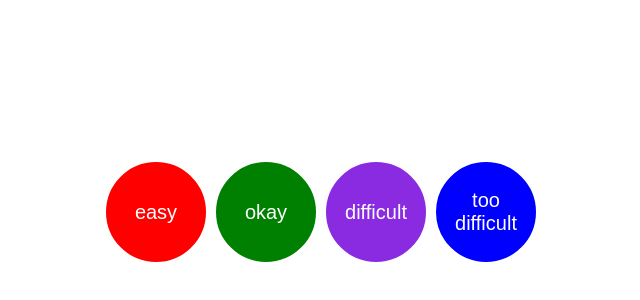
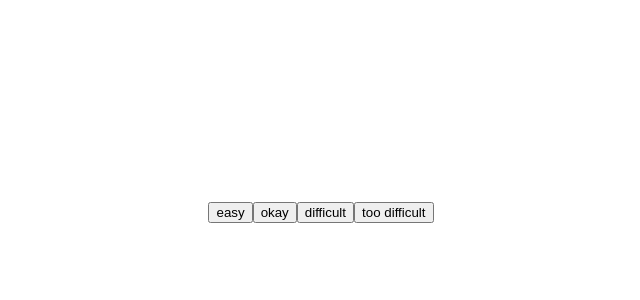
Before and after one commit to nelonj/that-was-easy, a React (Create React App) app: page / in a window 1280 px wide. Shown: the part 188-488 px from the top of the page, without its empty margins (319-959 px from the left). Built offline with nearby package versions, Linux system fonts and the light colour scheme.

Commit message:
refactored button creation into components

```diff
--- /dev/null
+++ b/src/AlertButton.tsx
@@ -0,0 +1,18 @@
+import React from 'react'
+
+type ButtonComponents = {
+    alert: string
+}
+
+
+function AlertButton ({alert}: ButtonComponents) {
+    return (
+        <button
+            className = {alert} >
+            {/* // onClick = {() => window.alert("That was" + " " + alert)} >  */}
+        {alert}
+        </button>
+    )
+}
+
+export default AlertButton
--- a/src/App.tsx
+++ b/src/App.tsx
@@ -1,17 +1,19 @@
 import React from 'react';
-import logo from './logo.svg';
 import './App.css';
+import AlertButton from './AlertButton'
+
 
 function App() {
 
-  // const buttons = ['easy', 'okay', 'difficult', 'too difficult'];
-  // buttons.forEach(element => <button></button>)
+  return (
+    <div className= "App">
+      <AlertButton alert = 'easy'  />
+      <AlertButton alert = 'okay' />
+      <AlertButton alert = 'difficult'  />
+      <AlertButton alert = 'too difficult'  />
 
-  return (
 
-    <div className="App">
-
-      <button
+      {/* <button
         className="button1"
         onClick={() => alert("That was easy")}
         > easy </button>
@@ -26,7 +28,7 @@ function App() {
       <button
         className="button4"
         onClick={() => alert("That was too difficult")}
-        > too difficult </button>
+        > too difficult </button> */}
     </div>
   );
 }
```
